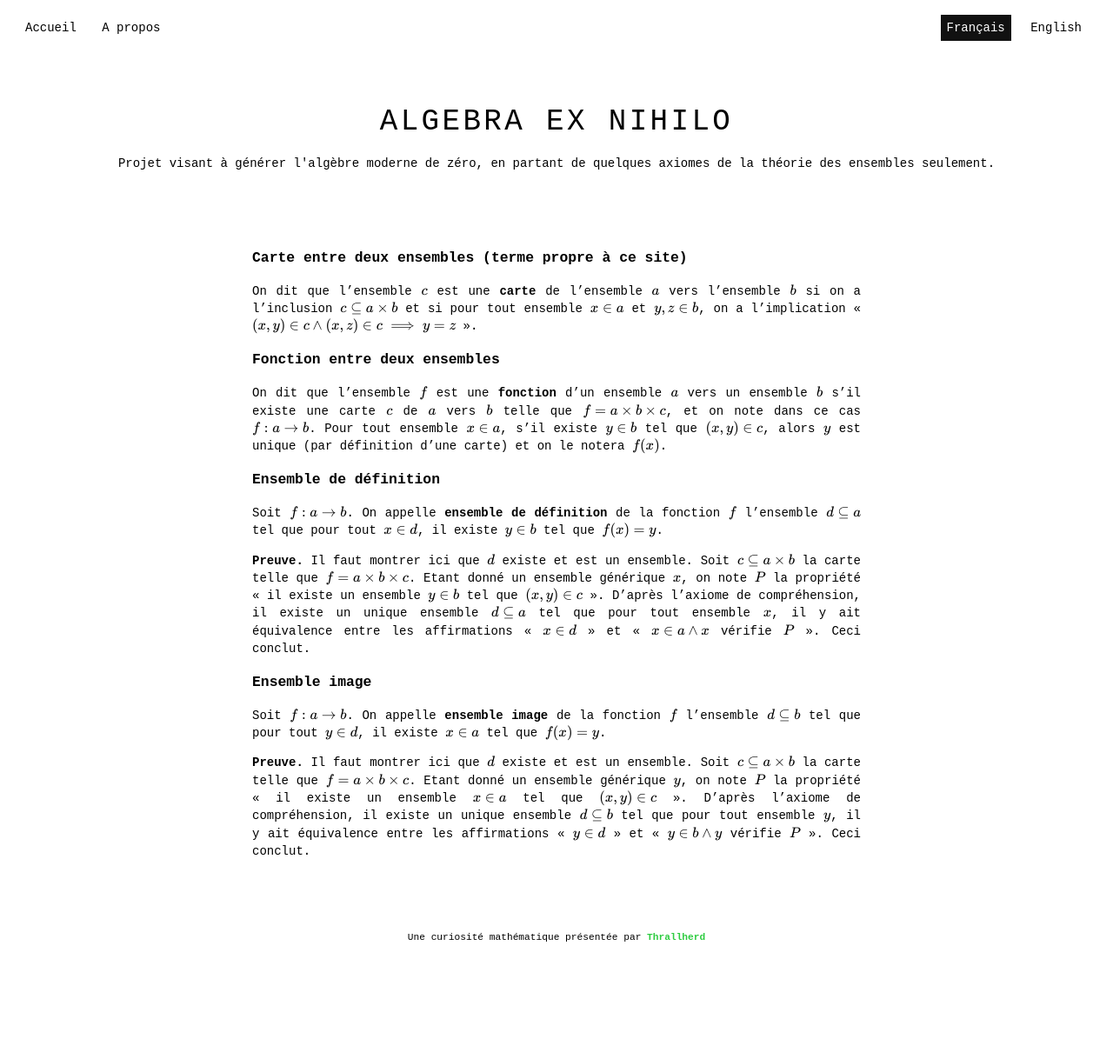
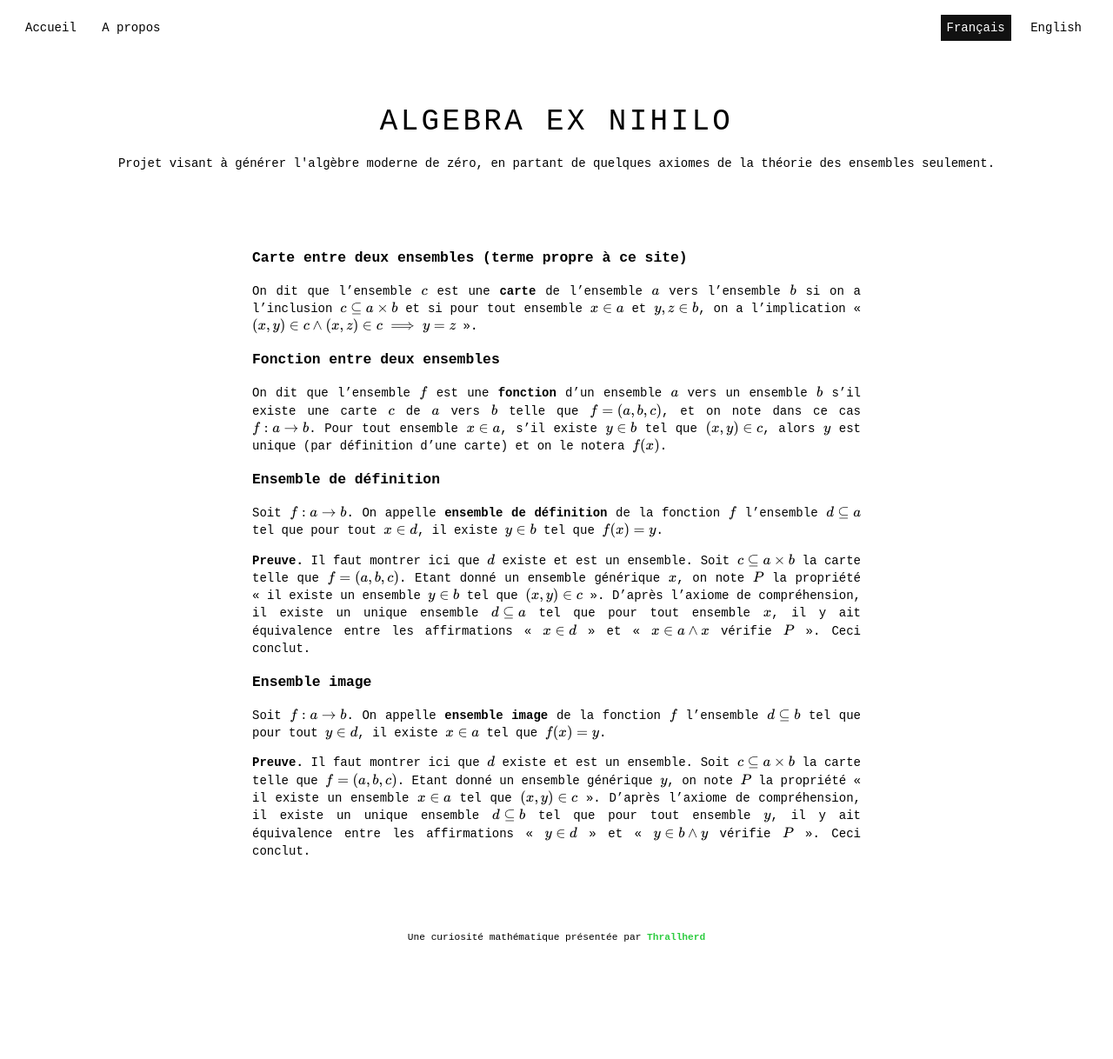
Before and after one commit to Thrallherd/AlgebraExNihilo, a Jekyll site: the page built from set_res4.md, in a window 1280 px wide. Shown: the whole page at 87% size. Built offline with Jekyll 4.4.1, drawn with Linux system fonts in a browser that asks for light colours; formulas are drawn with MathJax 3.

Commit message:
Update set_res4.md

```diff
--- a/set_res4.md
+++ b/set_res4.md
@@ -11,14 +11,14 @@ handle: /set_res4
 On dit que l'ensemble $$c$$ est une **carte** de l'ensemble $$a$$ vers l'ensemble $$b$$ si on a l'inclusion $$c \subseteq a \times b$$ et si pour tout ensemble $$x \in a$$ et $$y, z \in b$$, on a l'implication « $$(x, y) \in c \land (x, z) \in c \implies y = z$$ ».
 
 ### Fonction entre deux ensembles
-On dit que l'ensemble $$f$$ est une **fonction** d'un ensemble $$a$$ vers un ensemble $$b$$ s'il existe une carte $$c$$ de $$a$$ vers $$b$$ telle que $$f = a \times b \times c$$, et on note dans ce cas $$f : a \to b$$. Pour tout ensemble $$x \in a$$, s'il existe $$y \in b$$ tel que $$(x, y) \in c$$, alors $$y$$ est unique (par définition d'une carte) et on le notera $$f(x)$$.
+On dit que l'ensemble $$f$$ est une **fonction** d'un ensemble $$a$$ vers un ensemble $$b$$ s'il existe une carte $$c$$ de $$a$$ vers $$b$$ telle que $$f = (a, b, c)$$, et on note dans ce cas $$f : a \to b$$. Pour tout ensemble $$x \in a$$, s'il existe $$y \in b$$ tel que $$(x, y) \in c$$, alors $$y$$ est unique (par définition d'une carte) et on le notera $$f(x)$$.
 
 ### Ensemble de définition
 Soit $$f : a \to b$$. On appelle **ensemble de définition** de la fonction $$f$$ l'ensemble $$d \subseteq a$$ tel que pour tout $$x \in d$$, il existe $$y \in b$$ tel que $$f(x) = y$$.
 
-**Preuve.** Il faut montrer ici que $$d$$ existe et est un ensemble. Soit $$c \subseteq a \times b$$ la carte telle que $$f = a \times b \times c$$. Etant donné un ensemble générique $$x$$, on note $$P$$ la propriété « il existe un ensemble $$y \in b$$ tel que $$(x, y) \in c$$ ». D'après l'axiome de compréhension, il existe un unique ensemble $$d \subseteq a$$ tel que pour tout ensemble $$x$$, il y ait équivalence entre les affirmations « $$x \in d$$ » et « $$x \in a \land x$$ vérifie $$P$$ ». Ceci conclut.
+**Preuve.** Il faut montrer ici que $$d$$ existe et est un ensemble. Soit $$c \subseteq a \times b$$ la carte telle que $$f = (a, b, c)$$. Etant donné un ensemble générique $$x$$, on note $$P$$ la propriété « il existe un ensemble $$y \in b$$ tel que $$(x, y) \in c$$ ». D'après l'axiome de compréhension, il existe un unique ensemble $$d \subseteq a$$ tel que pour tout ensemble $$x$$, il y ait équivalence entre les affirmations « $$x \in d$$ » et « $$x \in a \land x$$ vérifie $$P$$ ». Ceci conclut.
 
 ### Ensemble image
 Soit $$f : a \to b$$. On appelle **ensemble image** de la fonction $$f$$ l'ensemble $$d \subseteq b$$ tel que pour tout $$y \in d$$, il existe $$x \in a$$ tel que $$f(x) = y$$.
 
-**Preuve.** Il faut montrer ici que $$d$$ existe et est un ensemble. Soit $$c \subseteq a \times b$$ la carte telle que $$f = a \times b \times c$$. Etant donné un ensemble générique $$y$$, on note $$P$$ la propriété « il existe un ensemble $$x\in a$$ tel que $$(x, y) \in c$$ ». D'après l'axiome de compréhension, il existe un unique ensemble $$d \subseteq b$$ tel que pour tout ensemble $$y$$, il y ait équivalence entre les affirmations « $$y \in d$$ » et « $$y \in b \land y$$ vérifie $$P$$ ». Ceci conclut.
+**Preuve.** Il faut montrer ici que $$d$$ existe et est un ensemble. Soit $$c \subseteq a \times b$$ la carte telle que $$f = (a, b, c)$$. Etant donné un ensemble générique $$y$$, on note $$P$$ la propriété « il existe un ensemble $$x\in a$$ tel que $$(x, y) \in c$$ ». D'après l'axiome de compréhension, il existe un unique ensemble $$d \subseteq b$$ tel que pour tout ensemble $$y$$, il y ait équivalence entre les affirmations « $$y \in d$$ » et « $$y \in b \land y$$ vérifie $$P$$ ». Ceci conclut.
```
